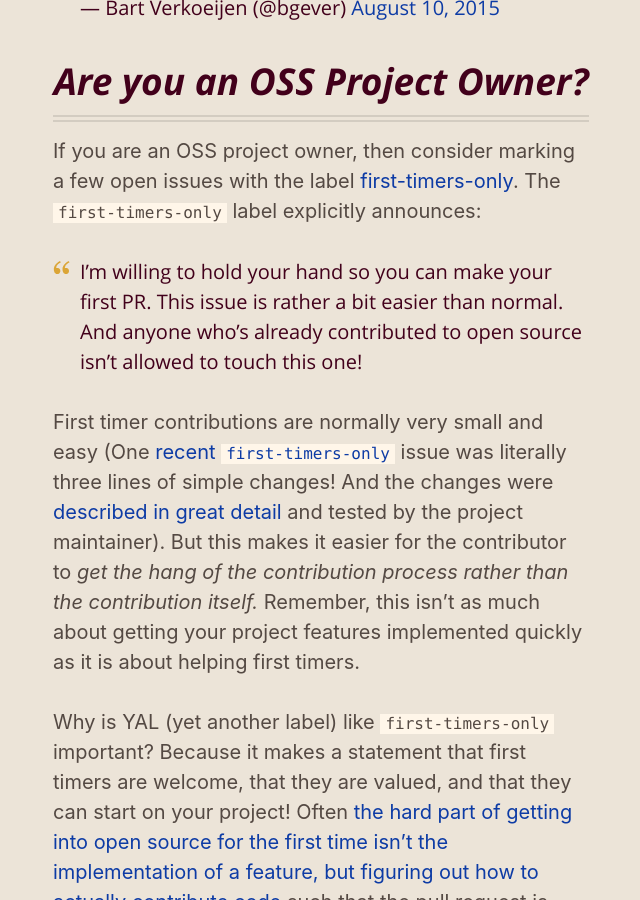
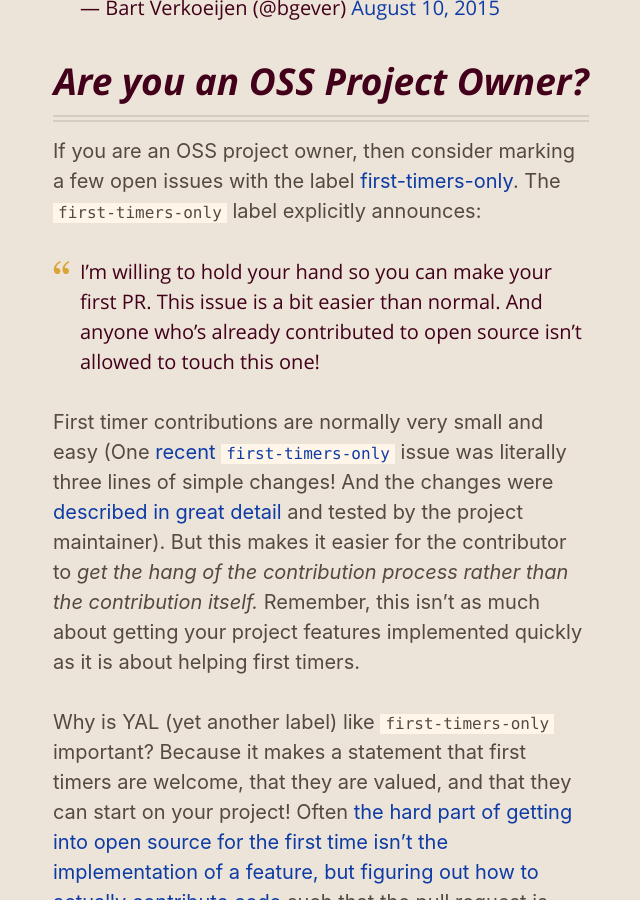
Before and after one commit to shanselman/firsttimersonly, a Jekyll site: the page built from index.md, in a window 1280 px wide and 900 px high, scrolled down 2946 px. Shown: the whole window, without its empty margins (319-959 px from the left). Built offline with Jekyll 4.4.1, drawn with Linux system fonts in a browser that asks for light colours; nearby versions of some CDN libraries; comment, search, counter and statistics services are not loaded; our own code applies the rules of GitHub Pages for plain Markdown files.

Commit message:
Remove rather on line 41

```diff
--- a/index.md
+++ b/index.md
@@ -38,7 +38,7 @@ Some had bad experiences. The purpose of `first-timers-only` is to help everyone
 
 If you are an OSS project owner, then consider marking a few open issues with the label [first-timers-only](https://github.com/search?q=label%3Afirst-timers-only&state=open&type=Issues). The `first-timers-only` label explicitly announces:
 
-> I'm willing to hold your hand so you can make your first PR. This issue is rather a bit easier than normal.
+> I'm willing to hold your hand so you can make your first PR. This issue is a bit easier than normal.
 > And anyone who's already contributed to open source isn't allowed to touch this one!
 
 First timer contributions are normally very small and easy (One [recent `first-timers-only`](https://github.com/formly-js/angular-formly/pull/415/files) issue was literally three lines of simple changes! And the changes were [described in great detail](https://github.com/formly-js/angular-formly/issues/410#issuecomment-127227984) and tested by the project maintainer). But this makes it easier for the contributor to _get the hang of the contribution process rather than the contribution itself._ Remember, this isn't as much about getting your project features implemented quickly as it is about helping first timers.
```
